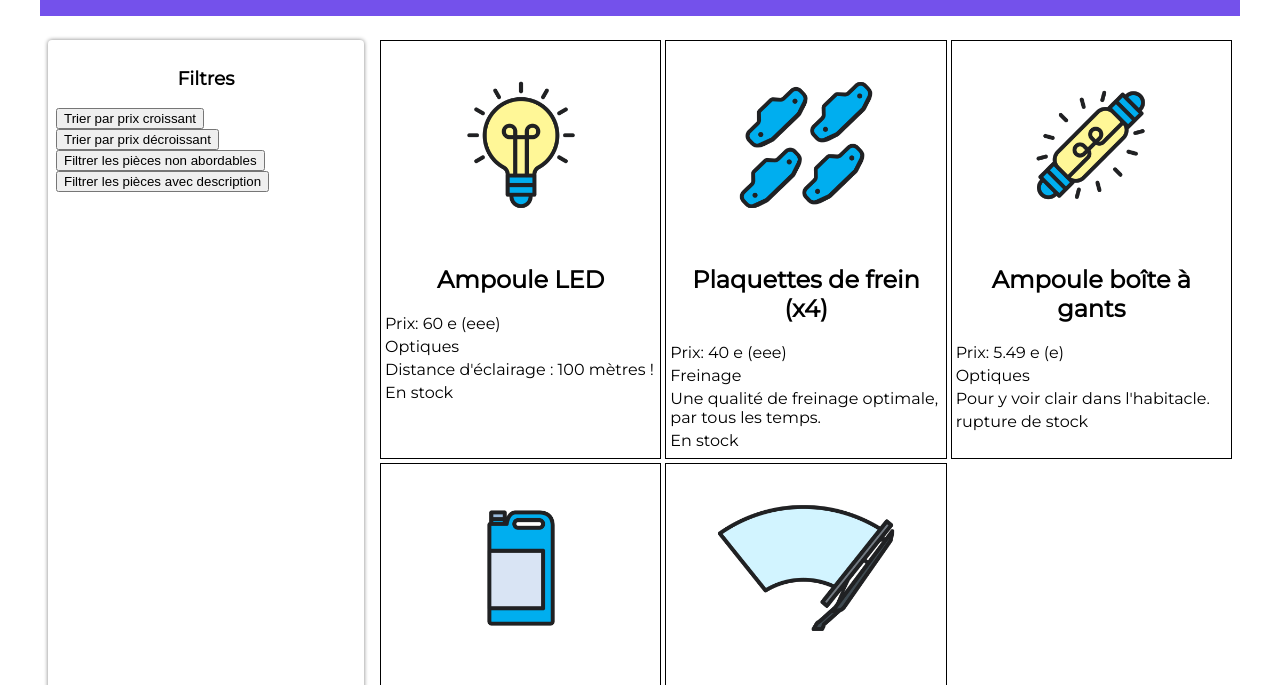
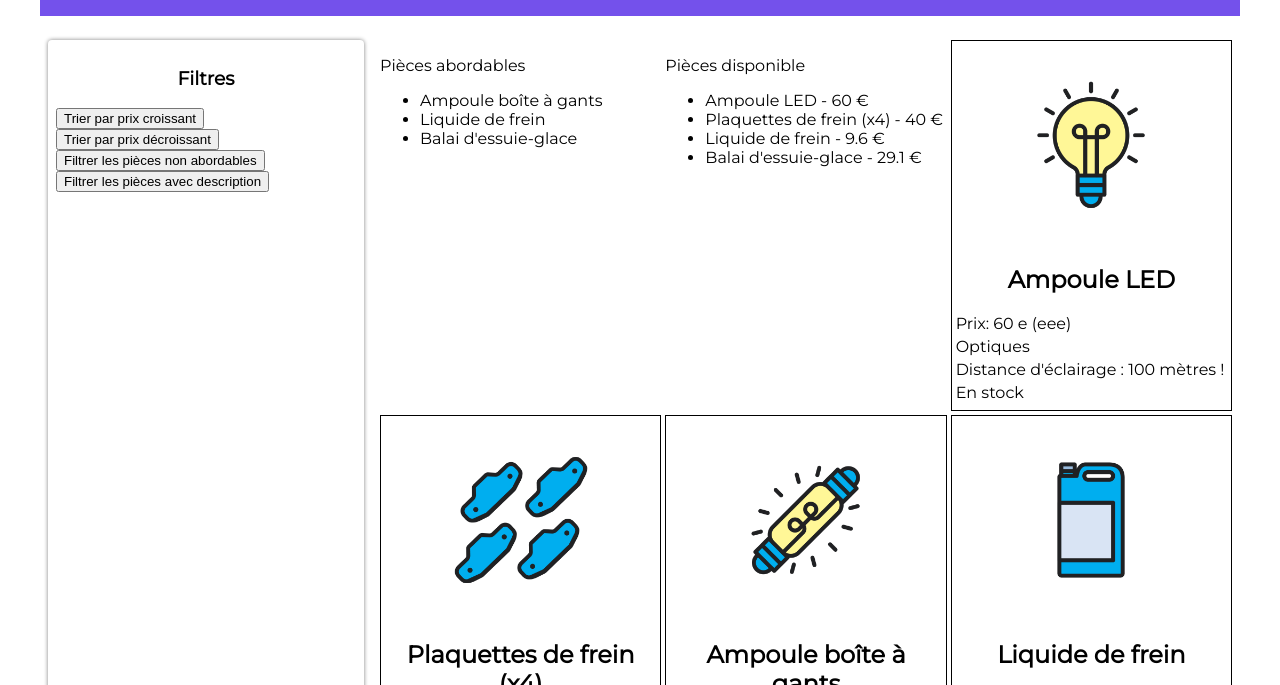
Before and after one commit to laflosh/Formation-OC-site-web-dynamique-avec-JavaScript, a website: page index.html in a window 1280 px wide. Shown: the part 98-783 px from the top of the page. Drawn offline with Linux system fonts and the light colour scheme.

```diff
--- a/index.html
+++ b/index.html
@@ -26,6 +26,13 @@
 
 			<!-- Fiches produits -->
 			<section class="fiches">
+				<div class="abordable">
+					<p>Pièces abordables</p>
+				</div>
+
+				<div class="disponibles">
+					<p>Pièces disponible</p>
+				</div>
 			</section>
 		</main>
 	</body>
```
